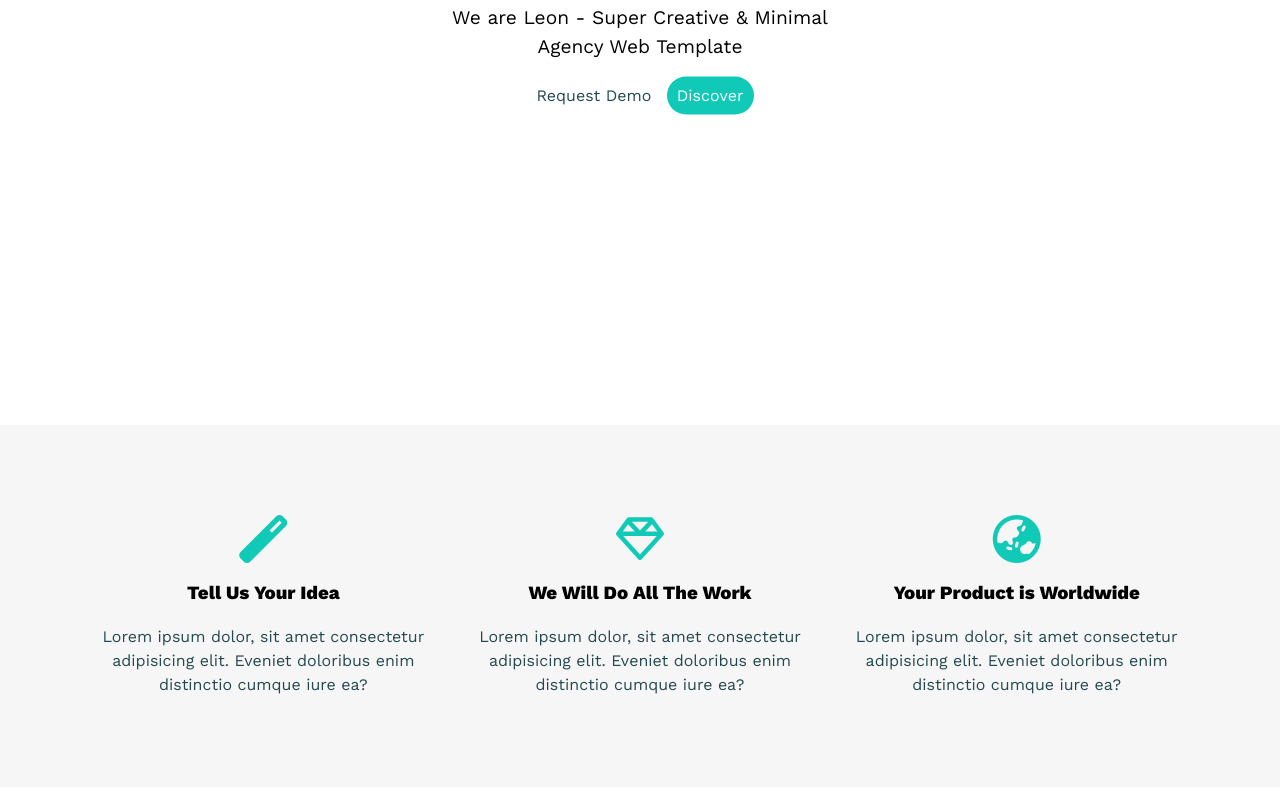
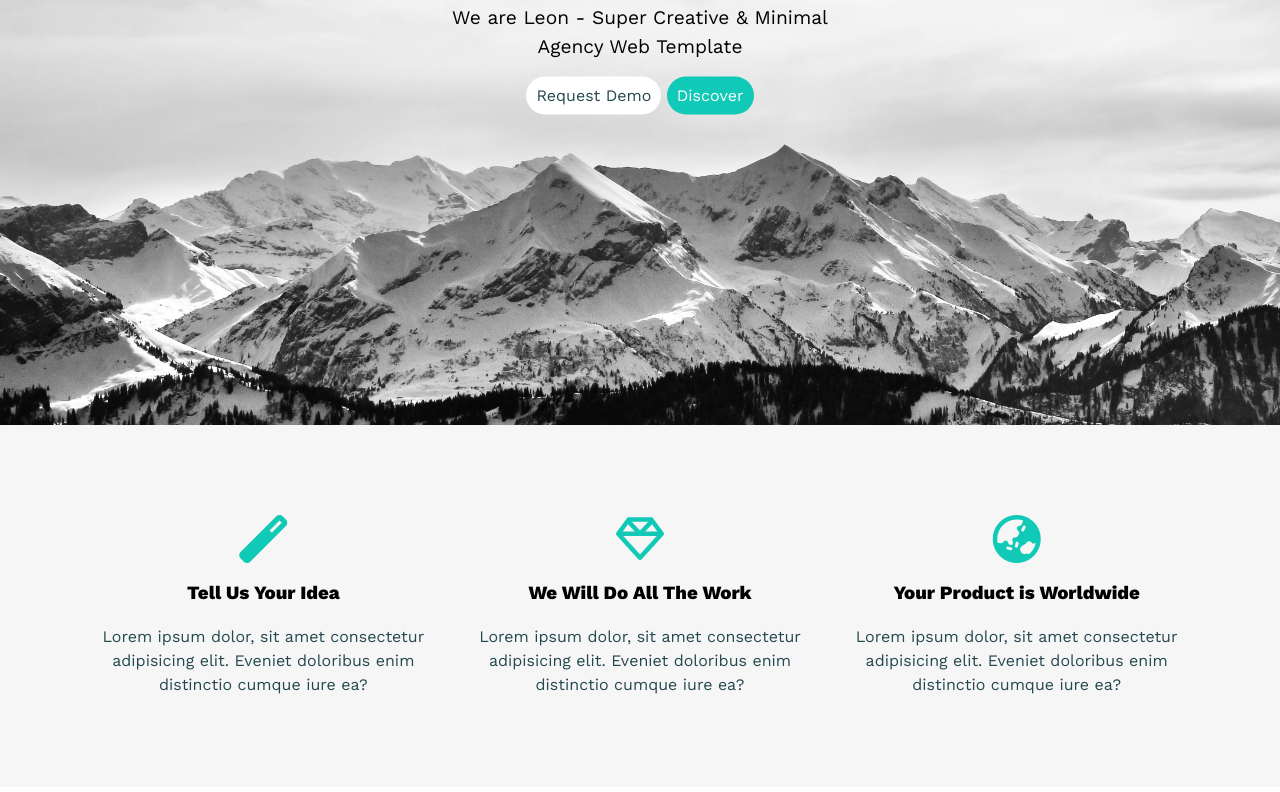
Before and after one commit to AhmedRedaG/Leon-Template, a plain HTML site: page index.html in a window 1280 px wide. Shown: the part 375-1167 px from the top of the page. Drawn offline with nearby package versions, Linux system fonts and the light colour scheme; the site is published under a folder, as on GitHub Pages, so addresses that start at the root find nothing.

Commit message:
Fix Landing Image Path

```diff
--- a/css/leon.css
+++ b/css/leon.css
@@ -159,7 +159,7 @@ header nav .hamburger div:nth-child(2) {
 
 /* Start Hero */
 .hero {
-  background-image: url("/image/landing.jpg");
+  background-image: url("../image/landing.jpg");
   background-size: cover;
   height: calc(100vh - 50px);
 }
```
